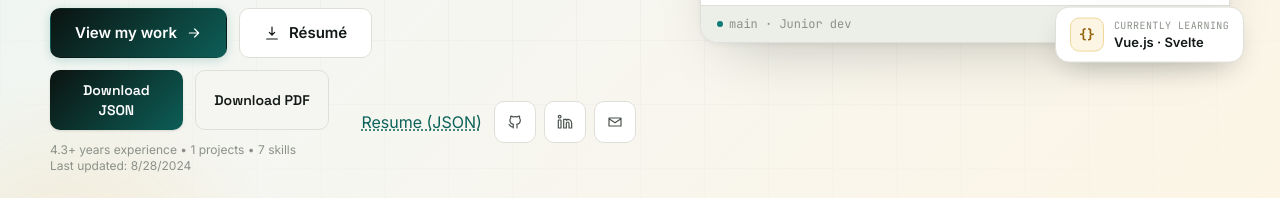
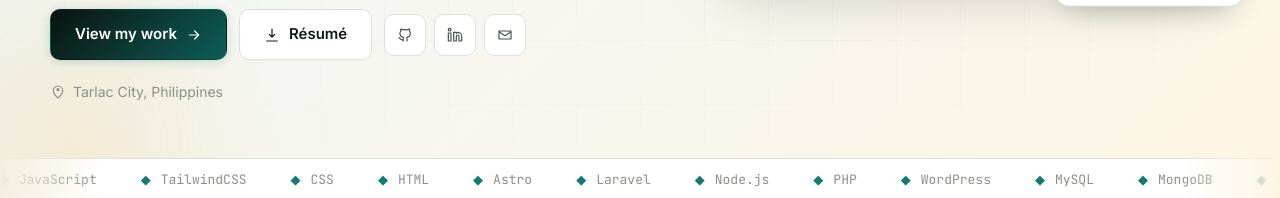
Before and after one commit to Dr-Pierrot/dr-pierrot-portfolio, a Next.js app: page / in a window 1280 px wide. Shown: the part 600-798 px from the top of the page. Built offline with nearby package versions, Linux system fonts and the light colour scheme; no server answers.

Commit message:
fix: removed the resumedownload and resumelink in the hero

```diff
--- a/components/Hero.tsx
+++ b/components/Hero.tsx
@@ -2,8 +2,6 @@
 import React, { useEffect, useMemo, useState } from "react";
 import clsx from "clsx";
 import { T } from "@/lib/theme";
-import ResumeDownload from "./ResumeDownload";
-import ResumeLink from "./ResumeLink";
 
 /* ------------------------------------------------------------------ */
 /*  DATA                                                               */
@@ -19,7 +17,7 @@ const coderData = {
   email: "capulongako16@gmail.com",
   github: "https://github.com/Dr-Pierrot",
   linkedin: "https://ph.linkedin.com/in/jaycee-capulong-9a37922b9",
-  resume: "/resume.pdf",
+  resume: "/resume.txt",
   tagline:
     "I build scalable web applications end to end — from REST APIs and database design to polished, accessible, responsive interfaces.",
   stats: [
@@ -272,8 +270,6 @@ const Hero = () => {
             >
               <Icon path={ICONS.download} /> Résumé
             </a>
-            <ResumeDownload variant="button" showStats />
-            <ResumeLink format="json" showIcon={false} className="ml-auto" />
             <div className="flex gap-2">
               <a
                 className="grid h-[42px] w-[42px] place-items-center rounded-[10px] border border-ed-border bg-ed-surface text-ed-text-secondary no-underline transition-all duration-200 hover:-translate-y-0.5 hover:border-ed-accent-border hover:bg-ed-accent-soft hover:text-ed-accent-text"
```
Also changed, not shown: public/resume.txt (added).
